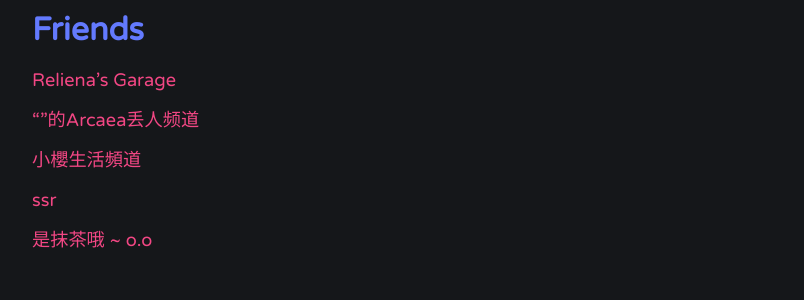
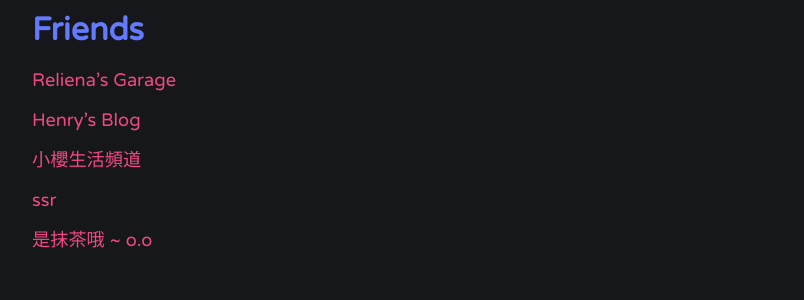
Before and after one commit to MyCodingSucks/MyCodingSucks.github.io, a Jekyll site: the page built from bottom_bar/friends.md, in a window 1280 px wide. Shown: the part 214-514 px from the top of the page, without its empty margins (238-1042 px from the left). Built offline with Jekyll 4.4.1, drawn with Linux system fonts in a browser that asks for light colours.

Commit message:
Update friends.md

```diff
--- a/bottom_bar/friends.md
+++ b/bottom_bar/friends.md
@@ -12,7 +12,7 @@ layout: default
 
 [Reliena’s Garage](https://blog.cyanoxygen.xyz/)
 
-[“⁮”的Arcaea丢人频道](https://t.me/ArcaeaSucks)
+[Henry's Blog](https://t.me/ArcaeaSucks)
 
 [小櫻生活頻道](https://t.me/OoooooooAAAEAAIAU)
 
```
